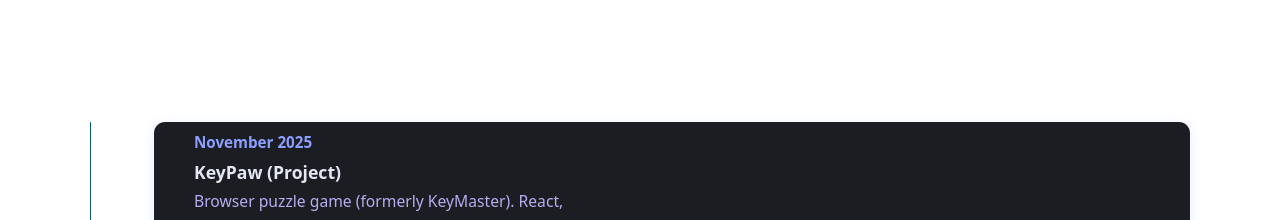
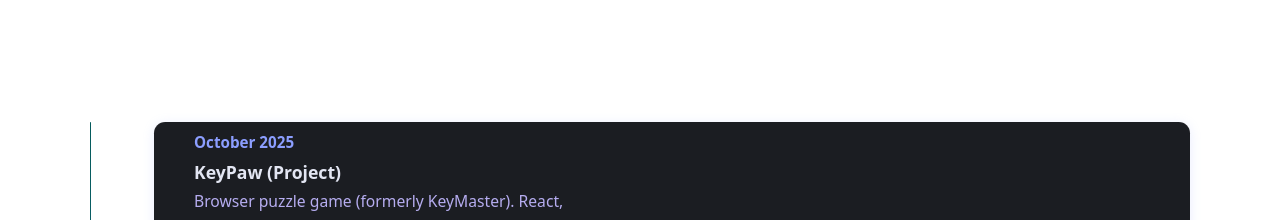
Before and after one commit to MajerAsh/AMajerWebsite, a React (Vite) app: page / in a window 1280 px wide. Shown: the part 5700-5920 px from the top of the page. Built offline with nearby package versions, Linux system fonts and the light colour scheme.

Commit message:
timelin date

```diff
--- a/src/components/Timeline.jsx
+++ b/src/components/Timeline.jsx
@@ -21,7 +21,7 @@ function usePopInOnScroll(ref) {
 
 const timelineData = [
   {
-    date: "November 2025",
+    date: "October 2025",
     title: "KeyPaw (Project)",
     description:
       "Browser puzzle game (formerly KeyMaster). React, Vite, Netlify frontend; Node/Express backend, PostgreSQL, JWT, puzzles & auth.",
```
